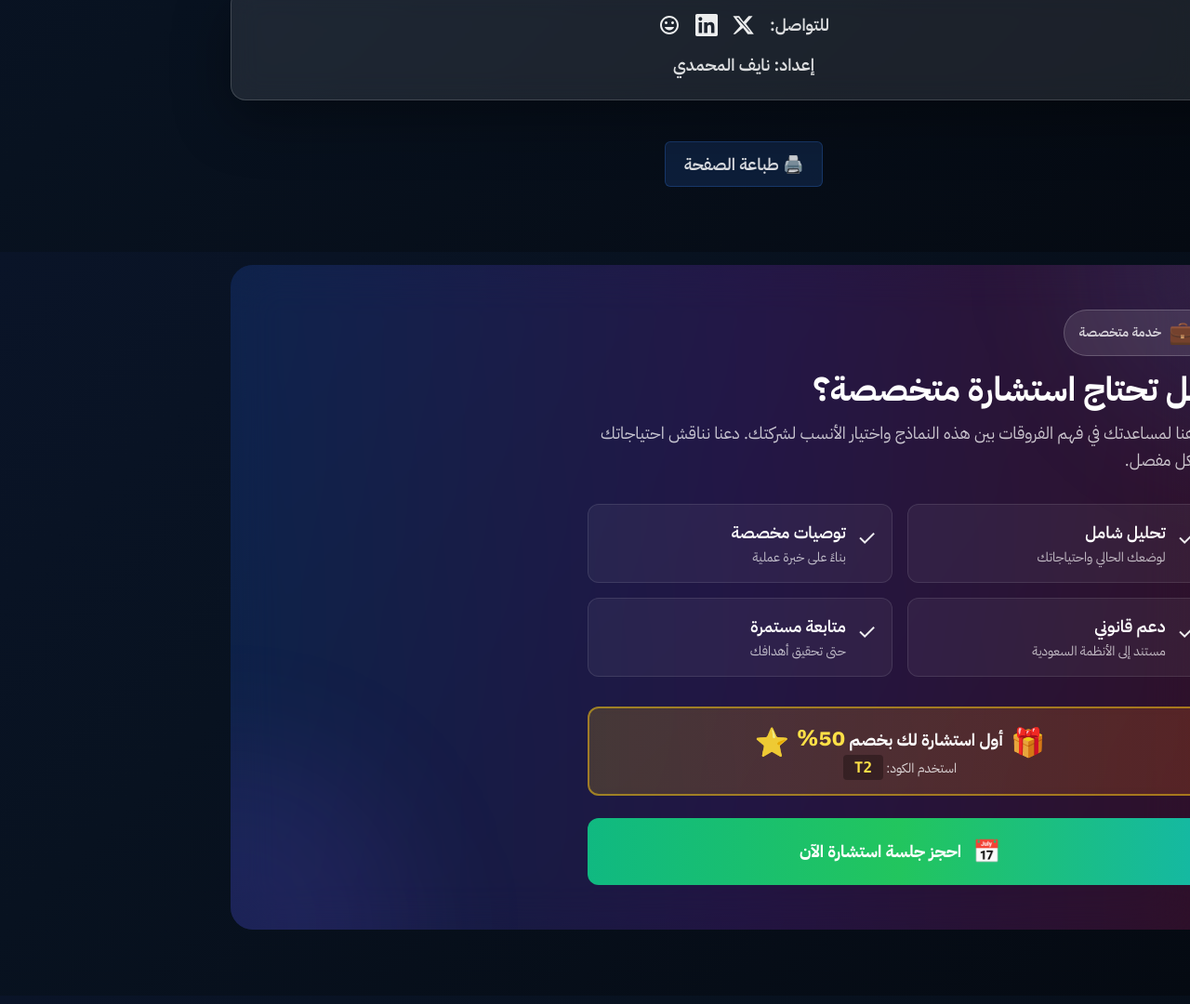
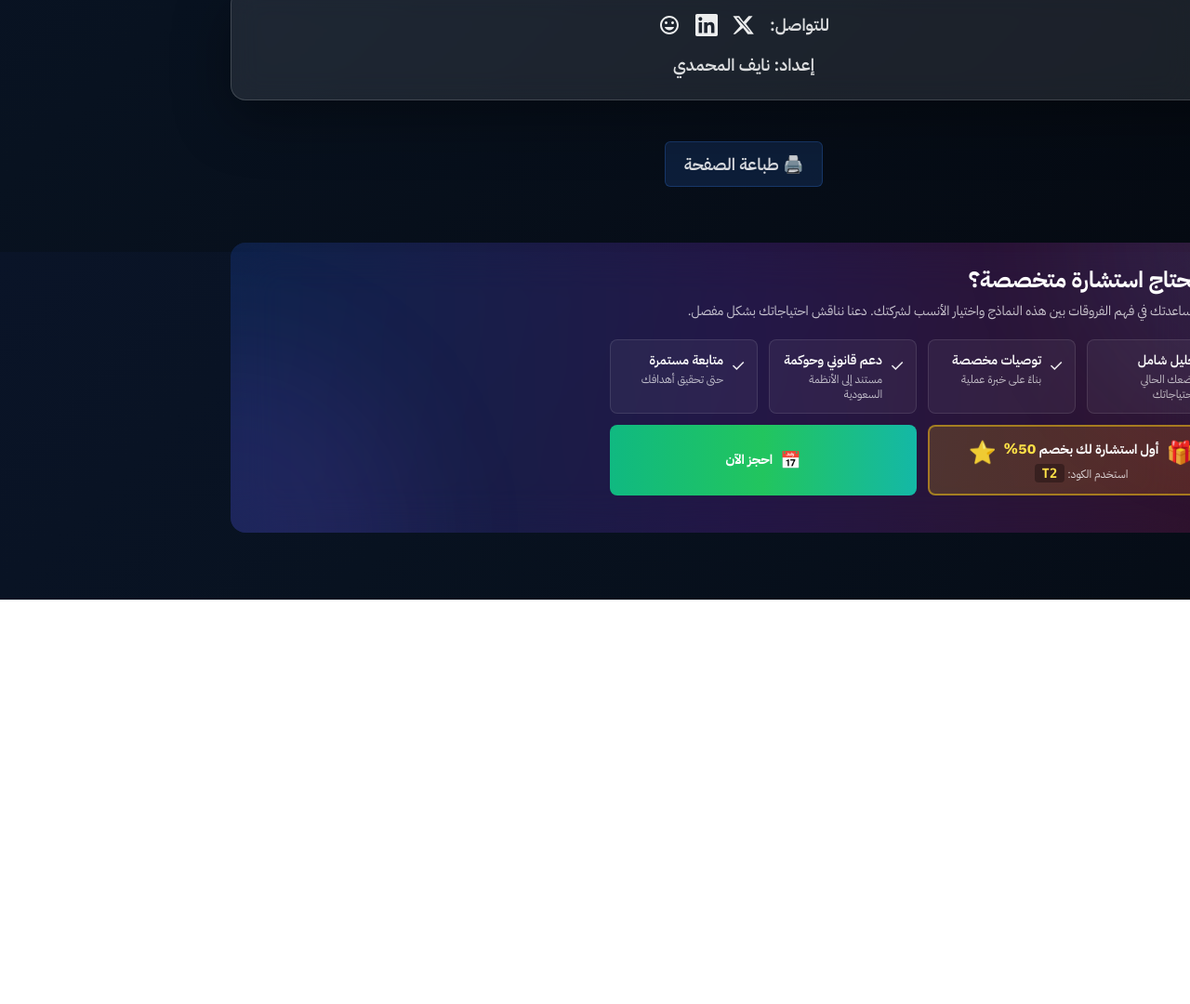
Before and after one commit to almohammdin/Board-Advisory-Mentorship, a plain HTML site: page index.html in a window 1280 px wide. Shown: the part 8529-9609 px from the top of the page at 93% size. After the commit the page ends 9174 px from the top, so only its background shows below. Drawn offline with nearby package versions, Linux system fonts and the light colour scheme.

Commit message:
Add files via upload

```diff
--- a/index.html
+++ b/index.html
@@ -810,8 +810,8 @@
     </section>
 
     <!-- Consultation CTA Section -->
-    <section class="mt-16 mb-8">
-      <div class="relative overflow-hidden rounded-3xl p-8 sm:p-12">
+    <section class="mt-10 mb-6">
+      <div class="relative overflow-hidden rounded-2xl p-4 sm:p-6">
         <!-- Gradient Background -->
         <div class="absolute inset-0 bg-gradient-to-r from-blue-600/20 via-purple-600/20 to-pink-600/20"></div>
         <div class="absolute inset-0 backdrop-blur-xl"></div>
@@ -824,75 +824,66 @@
         <div class="relative z-10">
           <div class="max-w-2xl">
             <!-- Header -->
-            <div class="mb-8">
-              <div class="inline-flex items-center gap-2 mb-4 px-4 py-2 rounded-full bg-white/10 border border-white/20">
-                <span class="text-2xl">💼</span>
-                <span class="text-sm font-semibold text-white/80">خدمة متخصصة</span>
-              </div>
-
-              <h3 class="text-3xl sm:text-4xl font-bold text-white mb-3">
+            <div class="mb-5">
+              <h3 class="text-xl sm:text-2xl font-bold text-white mb-2">
                 هل تحتاج استشارة متخصصة؟
               </h3>
-              <p class="text-lg text-white/75 leading-relaxed">
+              <p class="text-sm text-white/75">
                 أنا هنا لمساعدتك في فهم الفروقات بين هذه النماذج واختيار الأنسب لشركتك. دعنا نناقش احتياجاتك بشكل مفصل.
               </p>
-            </div>
-
-            <!-- Features Grid -->
-            <div class="grid grid-cols-1 sm:grid-cols-2 gap-4 mb-8">
-              <div class="flex items-start gap-3 p-4 rounded-xl bg-white/5 border border-white/10 hover:bg-white/10 transition">
-                <span class="text-2xl mt-1">✓</span>
+            </div>            <!-- Features Grid - 4 columns -->
+            <div class="grid grid-cols-1 sm:grid-cols-4 gap-3 mb-3">
+              <div class="flex items-start gap-2 p-3 rounded-lg bg-white/5 border border-white/10">
+                <span class="text-lg mt-0.5">✓</span>
                 <div>
-                  <h4 class="font-semibold text-white mb-1">تحليل شامل</h4>
-                  <p class="text-sm text-white/70">لوضعك الحالي واحتياجاتك</p>
+                  <h4 class="font-semibold text-white text-sm mb-0.5">تحليل شامل</h4>
+                  <p class="text-xs text-white/70">لوضعك الحالي واحتياجاتك</p>
                 </div>
               </div>
 
-              <div class="flex items-start gap-3 p-4 rounded-xl bg-white/5 border border-white/10 hover:bg-white/10 transition">
-                <span class="text-2xl mt-1">✓</span>
+              <div class="flex items-start gap-2 p-3 rounded-lg bg-white/5 border border-white/10">
+                <span class="text-lg mt-0.5">✓</span>
                 <div>
-                  <h4 class="font-semibold text-white mb-1">توصيات مخصصة</h4>
-                  <p class="text-sm text-white/70">بناءً على خبرة عملية</p>
+                  <h4 class="font-semibold text-white text-sm mb-0.5">توصيات مخصصة</h4>
+                  <p class="text-xs text-white/70">بناءً على خبرة عملية</p>
                 </div>
               </div>
 
-              <div class="flex items-start gap-3 p-4 rounded-xl bg-white/5 border border-white/10 hover:bg-white/10 transition">
-                <span class="text-2xl mt-1">✓</span>
+              <div class="flex items-start gap-2 p-3 rounded-lg bg-white/5 border border-white/10">
+                <span class="text-lg mt-0.5">✓</span>
                 <div>
-                  <h4 class="font-semibold text-white mb-1">دعم قانوني</h4>
-                  <p class="text-sm text-white/70">مستند إلى الأنظمة السعودية</p>
+                  <h4 class="font-semibold text-white text-sm mb-0.5">دعم قانوني وحوكمة</h4>
+                  <p class="text-xs text-white/70">مستند إلى الأنظمة السعودية</p>
                 </div>
               </div>
 
-              <div class="flex items-start gap-3 p-4 rounded-xl bg-white/5 border border-white/10 hover:bg-white/10 transition">
-                <span class="text-2xl mt-1">✓</span>
+              <div class="flex items-start gap-2 p-3 rounded-lg bg-white/5 border border-white/10">
+                <span class="text-lg mt-0.5">✓</span>
                 <div>
-                  <h4 class="font-semibold text-white mb-1">متابعة مستمرة</h4>
-                  <p class="text-sm text-white/70">حتى تحقيق أهدافك</p>
+                  <h4 class="font-semibold text-white text-sm mb-0.5">متابعة مستمرة</h4>
+                  <p class="text-xs text-white/70">حتى تحقيق أهدافك</p>
                 </div>
               </div>
-            </div>
+            </div            <!-- Discount Banner & CTA Button Grid - 2 columns (same width as 4-col grid) -->
+            <div class="grid grid-cols-1 sm:grid-cols-2 gap-3 mb-4">
+              <!-- Discount Banner -->
+              <div class="p-3 rounded-lg bg-gradient-to-r from-yellow-500/20 to-orange-500/20 border-2 border-yellow-400/50 flex items-center justify-center">
+                <div class="flex items-center justify-center gap-2 flex-wrap">
+                  <span class="text-2xl animate-bounce">🎁</span>
+                  <div class="text-center">
+                    <p class="text-white font-bold text-sm">أول استشارة لك بخصم <span class="text-yellow-300 text-base">50%</span></p>
+                    <p class="text-white/80 text-xs mt-1">استخدم الكود: <span class="font-mono bg-black/30 px-2 py-0.5 rounded text-yellow-300 font-bold text-sm">T2</span></p>
+                  </div>
+                  <span class="text-2xl animate-bounce">⭐</span>
+                </div>
+              </div>
 
-            <!-- Discount Banner -->
-            <div class="mb-6 p-4 rounded-xl bg-gradient-to-r from-yellow-500/20 to-orange-500/20 border-2 border-yellow-400/50 backdrop-blur-sm">
-              <div class="flex items-center justify-center gap-2 flex-wrap">
-                <span class="text-3xl animate-bounce">🎁</span>
-                <div class="text-center">
-                  <p class="text-white font-bold text-lg">أول استشارة لك بخصم <span class="text-yellow-300 text-2xl">50%</span></p>
-                  <p class="text-white/80 text-sm mt-1">استخدم الكود: <span class="font-mono bg-black/30 px-3 py-1 rounded text-yellow-300 font-bold text-base">T2</span></p>
-                </div>
-                <span class="text-3xl animate-bounce">⭐</span>
-              </div>
-            </div>
-
-            <!-- CTA Button -->
-            <div class="flex flex-col gap-4">
-              <a href="https://rekaz.io/nayf-almhmdy/reservation/diag-session" target="_blank" rel="noopener" class="flex items-center justify-center gap-3 px-8 py-5 rounded-xl bg-gradient-to-r from-emerald-500 via-green-500 to-teal-500 text-white font-bold text-lg hover:shadow-2xl hover:shadow-emerald-500/60 hover:scale-105 transition duration-300 transform">
-                <span class="text-2xl">📅</span>
-                احجز جلسة استشارة الآن
+              <!-- CTA Button -->
+              <a href="https://rekaz.io/nayf-almhmdy/reservation/diag-session" target="_blank" rel="noopener" class="flex items-center justify-center gap-2 px-5 py-3 rounded-lg bg-gradient-to-r from-emerald-500 via-green-500 to-teal-500 text-white font-bold text-sm hover:shadow-lg hover:shadow-emerald-500/50 hover:scale-105 transition duration-300">
+                <span class="text-lg">📅</span>
+                احجز الآن
               </a>
-            </div>
-          </div>
+            </div>        </div>
         </div>
       </div>
     </section>
```
